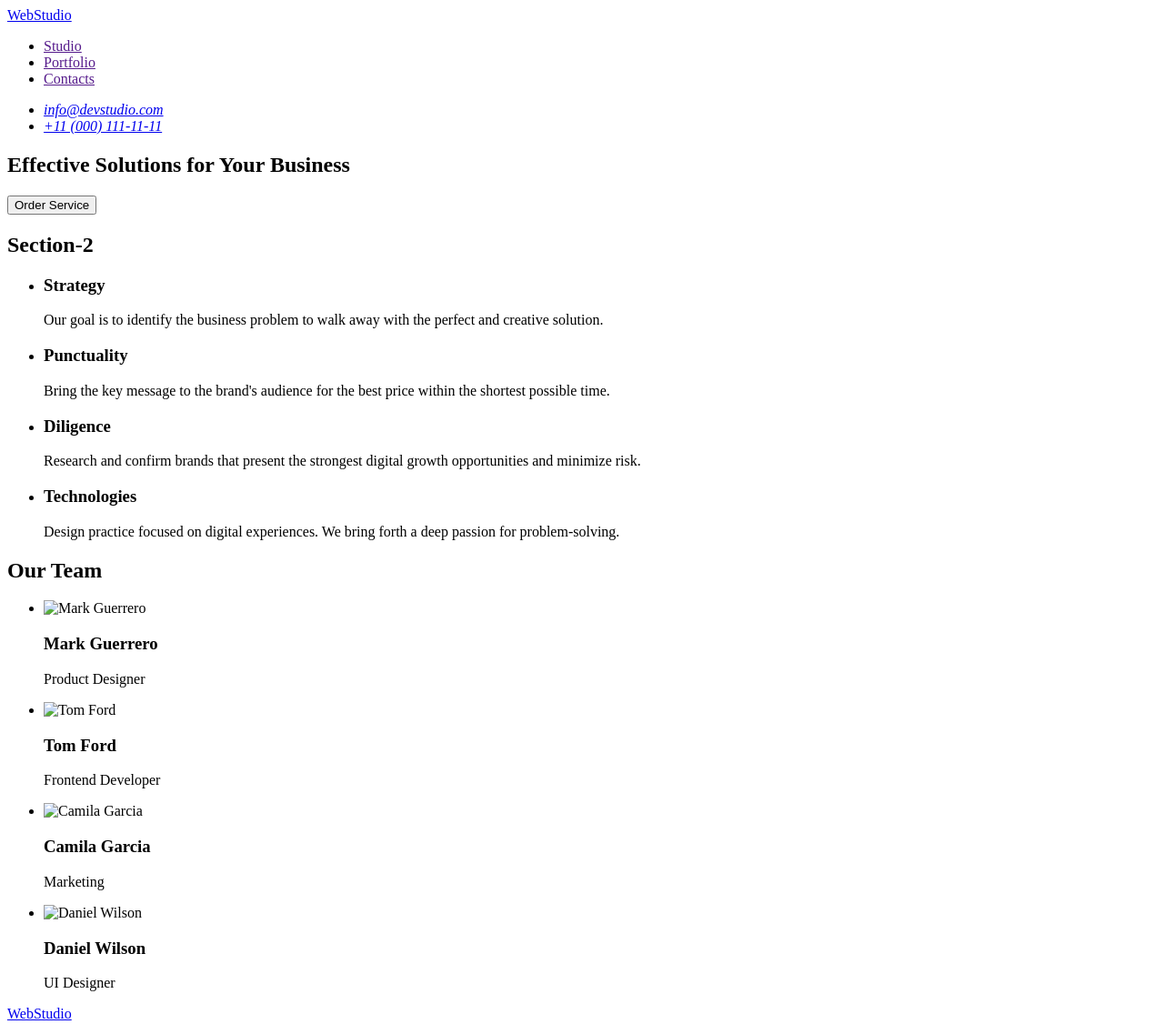
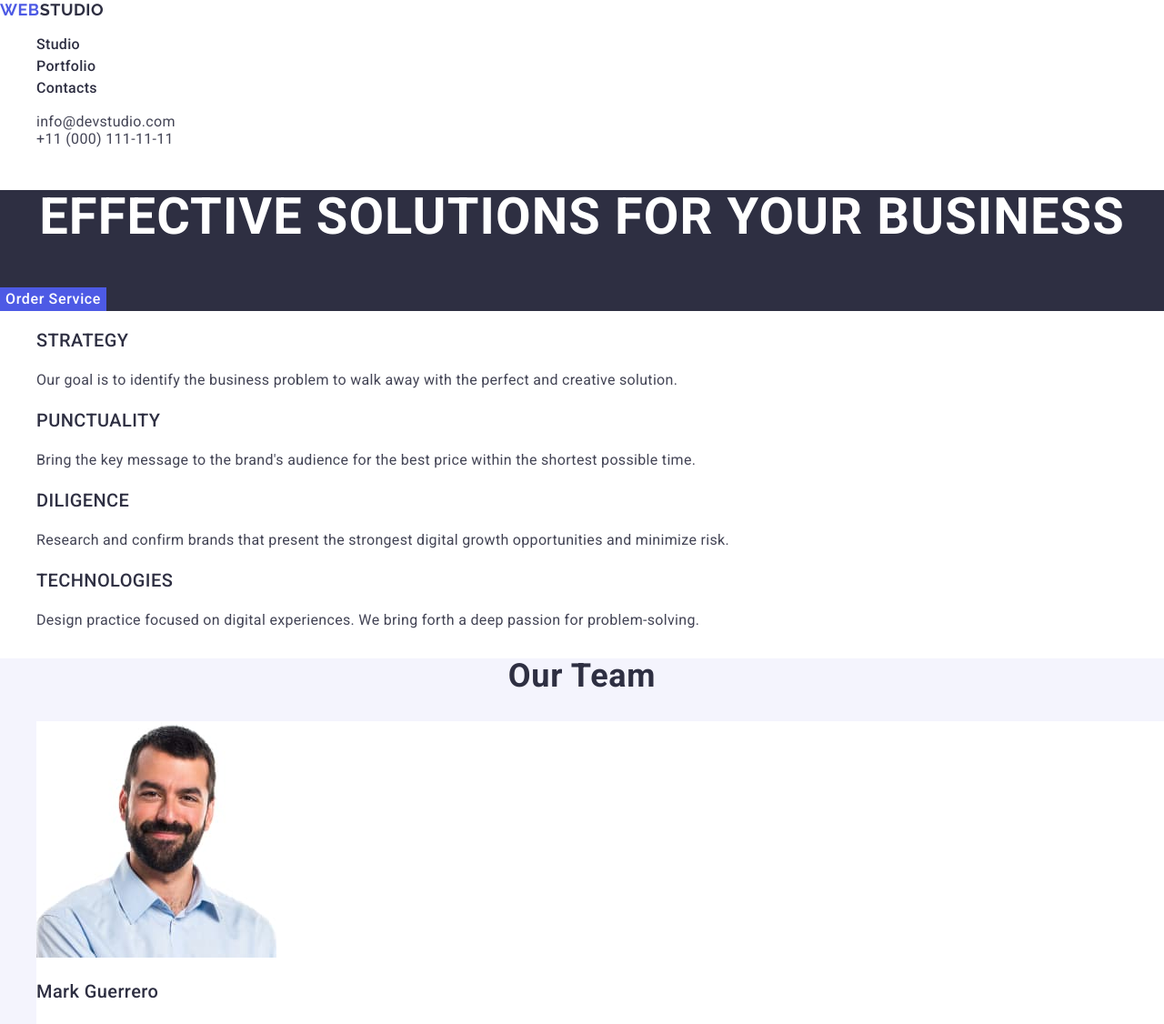
Before and after one commit to alina785/goit-markup-hw-02, a plain HTML site: page index.html in a window 1280 px wide. Shown: the top 1126 px of the page at 91% size. Drawn offline with nearby package versions, Linux system fonts and the light colour scheme.

Commit message:
Create css

```diff
--- /dev/null
+++ b/css/styles.css
@@ -0,0 +1,206 @@
+:root {
+    --color-primary: #4D5AE5;
+    --color-body-text: #434455;
+    --color-body-background: #ffffff;
+    --color-navy-blue: #2E2F42;
+    --color-pressed-state: #404BBF;
+    --color-boby-light: #F4F4FD;
+}
+
+body {
+    font-family: 'Roboto', sans-serif;
+    font-weight: 400;
+    font-size: 16px;
+    color: var(--color-body-text);
+    background-color: var(--color-body-background);
+}
+ul {
+    list-style-type: none;
+}
+
+a {
+    text-decoration: none;
+}
+
+    /* Header */
+.header-logo {
+    font-family: 'Raleway', sans-serif;
+    font-weight: 700;
+    font-size: 18px;
+    line-height: 1.17;
+    letter-spacing: 0.03em;
+    text-transform: uppercase;
+    color: var(--color-primary);
+}
+
+.header-logo-accent {
+    color: var(--color-navy-blue);
+}
+
+.header-link {
+    font-size: 16px;
+    font-weight: 500;
+    line-height: 1.5;
+    letter-spacing: 0.02em;
+    color: var(--color-navy-blue);
+}
+
+.header-address {
+    font-style: normal;
+}
+
+.contacts-link {
+    font-size: 16px;
+    line-height: 1.17;
+    letter-spacing: 0.02em;
+    color: var(--color-body-text);
+}
+
+.header-link:active,
+.contacts-link:active {
+    color: var(--color-pressed-state);
+}
+/* END Header */
+
+/* Hero-section */
+.hero-section {
+    background-color: var(--color-navy-blue);
+}
+
+.hero-title {
+    color: var(--color-body-background);
+    text-align: center;
+    text-transform: uppercase;
+    font-size: 56px;
+    font-weight: 700;
+    line-height: 1.07;
+    letter-spacing: 0.02em;
+}
+
+.hero-button {
+    font-family: 'Roboto', sans-serif;
+    font-size: 16px;
+    font-weight: 500;
+    line-height: 1.5;
+    letter-spacing: 0.04em;
+    cursor: pointer;
+    color: var(--color-body-background);
+    background-color: var(--color-primary);
+    border: none;
+    text-align: center;
+}
+
+.hero-button:hover {
+    background-color: var(--color-pressed-state);
+}
+/* END Hero-section */
+
+/* Advantage-section*/
+.visually-hidden {
+    position: absolute;
+    width: 1px;
+    height: 1px;
+    margin: -1px;
+    border: 0;
+    padding: 0;
+    white-space: nowrap;
+    clip-path: inset(100%);
+    clip: rect(0 0 0 0);
+    overflow: hidden;
+}
+
+.benefit-title {
+    color: var(--color-navy-blue);
+    font-size: 20px;
+    font-weight: 500;
+    line-height: 1.2;
+    letter-spacing: 0.02em;
+    text-transform: uppercase;
+}
+
+.benefit-text {
+    color: var(--color-body-text);
+    font-size: 16px;
+    line-height: 1.5;
+    letter-spacing: 0.02em;
+}
+/* END Advantage-section*/
+
+/* Section-team */
+.section-team {
+    background-color: var(--color-boby-light);
+}
+
+.section-title {
+    color: var(--color-navy-blue);
+    text-align: center;
+    font-size: 36px;
+    font-weight: 700;
+    line-height: 1.11;
+    letter-spacing: 0.02em;
+    text-transform: capitalize;
+}
+
+.product-designer {
+    background-color: var(--color-body-background);
+}
+
+.team-name {
+    color: var(--color-navy-blue);
+    font-size: 20px;
+    font-weight: 500;
+    line-height: 1.2;
+    letter-spacing: 0.02em;
+}
+
+.team-job {
+    color: var(--color-body-text);
+    font-size: 16px;
+    line-height: 1.5;
+    letter-spacing: 0.02em;
+}
+/* Section-team */
+
+/* Section-portfolio */
+.portfolio-title {
+    color: var(--color-navy-blue);
+    font-size: 20px;
+    font-weight: 500;
+    line-height: 1.2;
+    letter-spacing: 0.02em;
+}
+
+.portfolio-work {
+    color: var(--color-body-text);
+    font-size: 16px;
+    line-height: 1.5;
+    letter-spacing: 0.02em;
+}
+/* END Section-portfolio */
+
+/* Footer */
+.footer {
+    background-color: var(--color-navy-blue);
+    text-decoration: none;
+}
+
+.footer-logo {
+    font-family: 'Raleway', sans-serif;
+    font-weight: 700;
+    font-size: 18px;
+    line-height: 1.17;
+    letter-spacing: 0.03em;
+    text-transform: uppercase;
+    color: var(--color-primary);
+}
+
+.footer-logo .accent {
+    color: var(--color-boby-light);
+}
+
+.footer-text {
+    color: var(--color-boby-light);
+    line-height: 1.5;
+    letter-spacing: 0.02em;
+}
+/*END Footer */
--- a/index.html
+++ b/index.html
@@ -4,112 +4,194 @@
     <meta charset="UTF-8" />
     <meta name="viewport" content="width=device-width, initial-scale=1.0" />
     <title>WebStudio</title>
+    <link rel="preconnect" href="https://fonts.googleapis.com" />
+    <link rel="preconnect" href="https://fonts.gstatic.com" crossorigin />
+    <link
+      href="https://fonts.googleapis.com/css2?family=Raleway:wght@700&family=Roboto:wght@400;500;700&display=swap"
+      rel="stylesheet"
+    />
+    <link
+      rel="stylesheet"
+      href="https://cdnjs.cloudflare.com/ajax/libs/modern-normalize/2.0.0/modern-normalize.css"
+    />
+    <link rel="stylesheet" href="./css/styles.css" />
   </head>
   <body>
     <header>
       <nav>
-        <a href="./index.html">WebStudio</a>
+        <a class="header-logo" href="./index.html"
+          >Web<span class="header-logo-accent">Studio</span></a
+        >
         <ul>
-          <li><a href="">Studio</a></li>
-          <li><a href="">Portfolio</a></li>
-          <li><a href="">Contacts</a></li>
+          <li><a class="header-link" href="">Studio</a></li>
+          <li><a class="header-link" href="">Portfolio</a></li>
+          <li><a class="header-link" href="">Contacts</a></li>
         </ul>
       </nav>
-      <address>
+      <address class="header-address">
         <ul>
-        <li><a href="mailto:info@devstudio.com">info@devstudio.com
-        </a></li>
-        <li><a href="tel:+110001111111">+11 (000) 111-11-11</a></li>
-    </ul>
+          <li>
+            <a class="contacts-link" href="mailto:info@devstudio.com"
+              >info@devstudio.com
+            </a>
+          </li>
+          <li>
+            <a class="contacts-link" href="tel:+110001111111"
+              >+11 (000) 111-11-11</a
+            >
+          </li>
+        </ul>
       </address>
     </header>
     <main>
-      <section>
-        <h1>Effective Solutions for Your Business</h1>
-        <button type="button">Order Service</button>
+      <section class="hero-section">
+        <h1 class="hero-title">Effective Solutions for Your Business</h1>
+        <button class="hero-button" type="button">Order Service</button>
       </section>
       <section>
-        <h2>Section-2</h2>
+        <h2 class="visually-hidden">Our advantages</h2>
         <ul>
           <li>
-            <h3>Strategy</h3>
-            <p>
+            <h3 class="benefit-title">Strategy</h3>
+            <p class="benefit-text">
               Our goal is to identify the business problem to walk away with the
               perfect and creative solution.
             </p>
           </li>
           <li>
-            <h3>Punctuality</h3>
-            <p>
+            <h3 class="benefit-title">Punctuality</h3>
+            <p class="benefit-text">
               Bring the key message to the brand's audience for the best price
               within the shortest possible time.
             </p>
           </li>
           <li>
-            <h3>Diligence</h3>
-            <p>
+            <h3 class="benefit-title">Diligence</h3>
+            <p class="benefit-text">
               Research and confirm brands that present the strongest digital
               growth opportunities and minimize risk.
             </p>
           </li>
           <li>
-            <h3>Technologies</h3>
-            <p>
+            <h3 class="benefit-title">Technologies</h3>
+            <p class="benefit-text">
               Design practice focused on digital experiences. We bring forth a
               deep passion for problem-solving.
             </p>
           </li>
         </ul>
       </section>
-      <section>
-        <h2>Our Team</h2>
+      <section class="section-team">
+        <h2 class="section-title">Our Team</h2>
         <ul>
-          <li>
+          <li class="product-designer">
             <img
-              src="./images/img.jpg"
+              src="./images/img-16.jpg"
               alt="Mark Guerrero"
               width="264"
               height="260"
             />
-            <h3>Mark Guerrero</h3>
-            <p>Product Designer</p>
+            <h3 class="team-name">Mark Guerrero</h3>
+            <p class="team-job">Product Designer</p>
           </li>
-          <li>
+          <li class="product-designer">
             <img
-              src="./images/img-2.jpg"
+              src="./images/img-17-2.jpg"
               alt="Tom Ford"
               width="264"
               height="260"
             />
-            <h3>Tom Ford</h3>
-            <p>Frontend Developer</p>
+            <h3 class="team-name">Tom Ford</h3>
+            <p class="team-job">Frontend Developer</p>
           </li>
-          <li>
+          <li class="product-designer">
             <img
-              src="./images/img-3.jpg"
+              src="./images/img-18-2.jpg"
               alt="Camila Garcia"
               width="264"
               height="260"
             />
-            <h3>Camila Garcia</h3>
-            <p>Marketing</p>
+            <h3 class="team-name">Camila Garcia</h3>
+            <p class="team-job">Marketing</p>
           </li>
-          <li>
+          <li class="product-designer">
             <img
-              src="./images/img-4.jpg"
+              src="./images/img-19-2.jpg"
               alt="Daniel Wilson"
               width="264"
               height="260"
             />
-            <h3>Daniel Wilson</h3>
-            <p>UI Designer</p>
+            <h3 class="team-name">Daniel Wilson</h3>
+            <p class="team-job">UI Designer</p>
+          </li>
+        </ul>
+      </section>
+      <section>
+        <h2 class="section-title">Our Portfolio</h2>
+        <ul>
+          <li>
+            <img
+              src="./images/img-5-4.jpg"
+              alt="Banking App"
+              width="360"
+              height="300"
+            />
+            <h3 class="portfolio-title">Banking App</h3>
+            <p class="portfolio-work">App</p>
+          </li>
+          <li>
+            <img
+              src="./images/img-11-2.jpg"
+              alt="Cashless Payment"
+              width="360"
+              height="300"
+            />
+            <h3 class="portfolio-title">Cashless Payment</h3>
+            <p class="portfolio-work">Marketing</p>
+          </li>
+          <li>
+            <img
+              src="./images/img-12-2.jpg"
+              alt="Meditation App"
+              width="360"
+              height="300"
+            />
+            <h3 class="portfolio-title">Meditation App</h3>
+            <p class="portfolio-work">App</p>
+          </li>
+          <li>
+            <img
+              src="./images/img-13-2.jpg"
+              alt="Taxi Service"
+              width="360"
+              height="300"
+            />
+            <h3 class="portfolio-title">Taxi Service</h3>
+            <p class="portfolio-work">Marketing</p>
+          </li>
+          <li>
+            <img
+              src="./images/img-14-2.jpg"
+              alt="Screen Illustrations"
+              width="360"
+              height="300"
+            />
+            <h3 class="portfolio-title">Screen Illustrations</h3>
+            <p class="portfolio-work">Design</p>
+          </li>
+          <li>
+            <img src="./images/img-15-2.jpg" alt="" width="360" height="300" />
+            <h3 class="portfolio-title">Online Courses</h3>
+            <p class="portfolio-work">Marketing</p>
           </li>
         </ul>
       </section>
     </main>
-    <footer>
-      <a href="./index.html">WebStudio</a>
-      <p>
+    <footer class="footer">
+      <a class="footer-logo" href="./index.html"
+        >Web<span class="accent">Studio</span></a
+      >
+      <p class="footer-text">
         Increase the flow of customers and sales for your business with digital
         marketing & growth solutions.
       </p>
```
Also changed, not shown: images/img-11-2.jpg (added), images/img-12-2.jpg (added), images/img-13-2.jpg (added), images/img-14-2.jpg (added), images/img-15-2.jpg (added), images/img-16.jpg (added), images/img-17-2.jpg (added), images/img-18-2.jpg (added), images/img-19-2.jpg (added), images/img-5-4.jpg (added).
